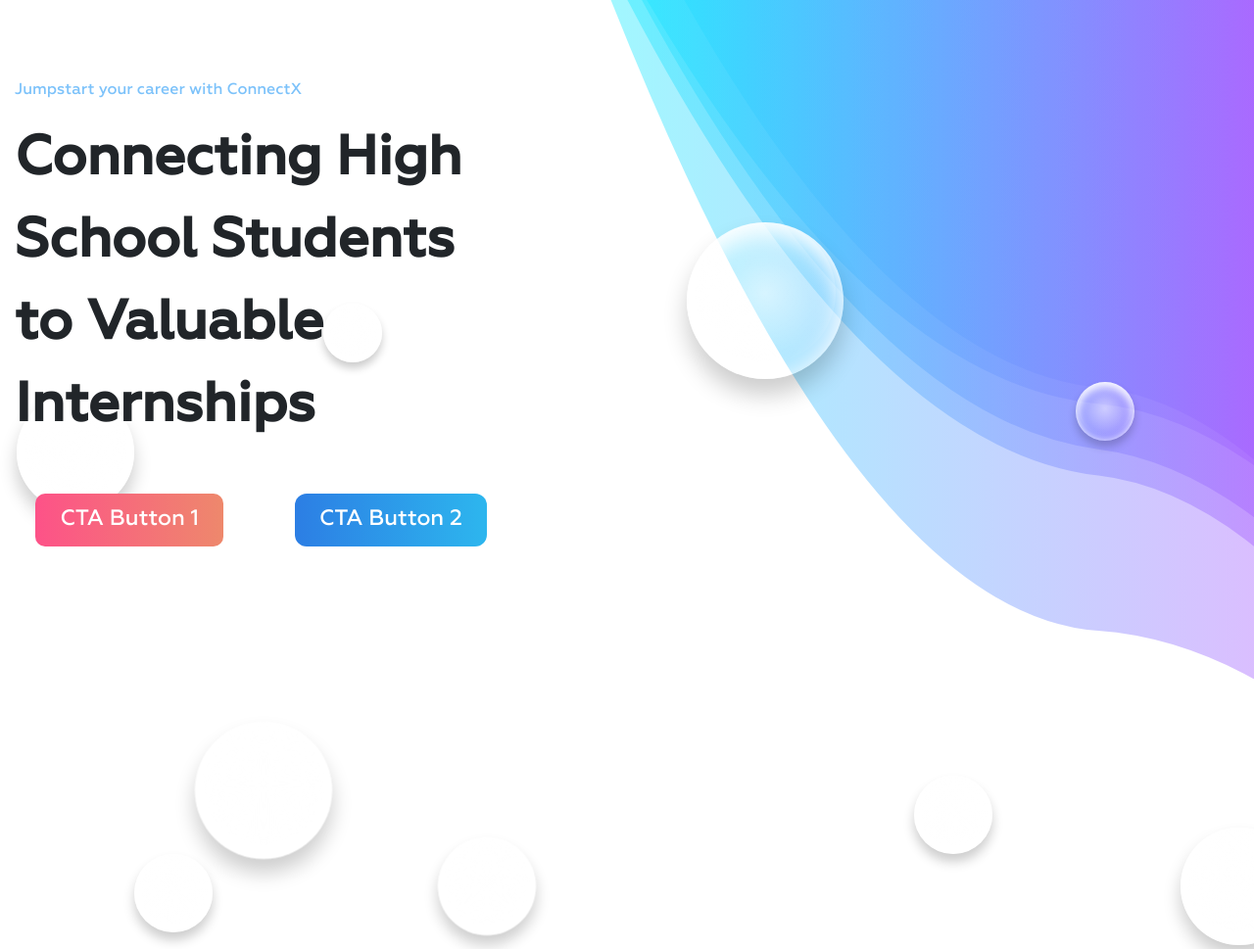
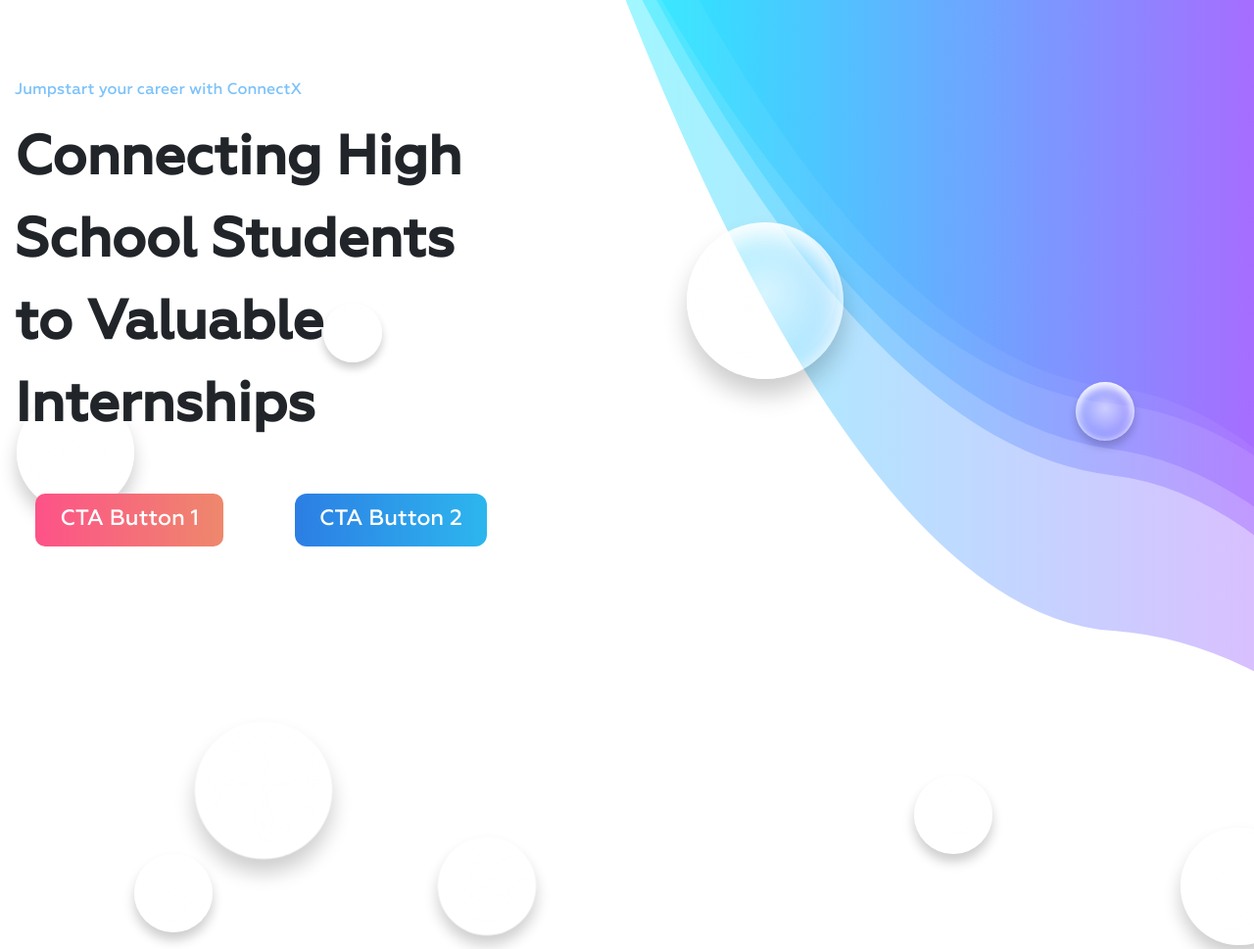
Before and after one commit to christianstefaniw/interniac-website, a Django app: page / in a window 1280 px wide; the page is wider, and only the part inside the window is pictured. Shown: the part 76-1045 px from the top of that part at 98% size. Run offline with Django 3.2, Linux system fonts and the light colour scheme; some libraries are stand-ins or nearby versions.

Commit message:
trying something

```diff
--- a/templates/index.html
+++ b/templates/index.html
@@ -70,7 +70,7 @@
                         </div>
 
                     </div>
-                    <div id="wave-landing-container">
+                    <div class="col-md-6" id="wave-landing-container">
                         <img id="wave-landing" src="{% static "assets/images/wave.svg" %}" alt="wave"/>
                     </div>
 
```
